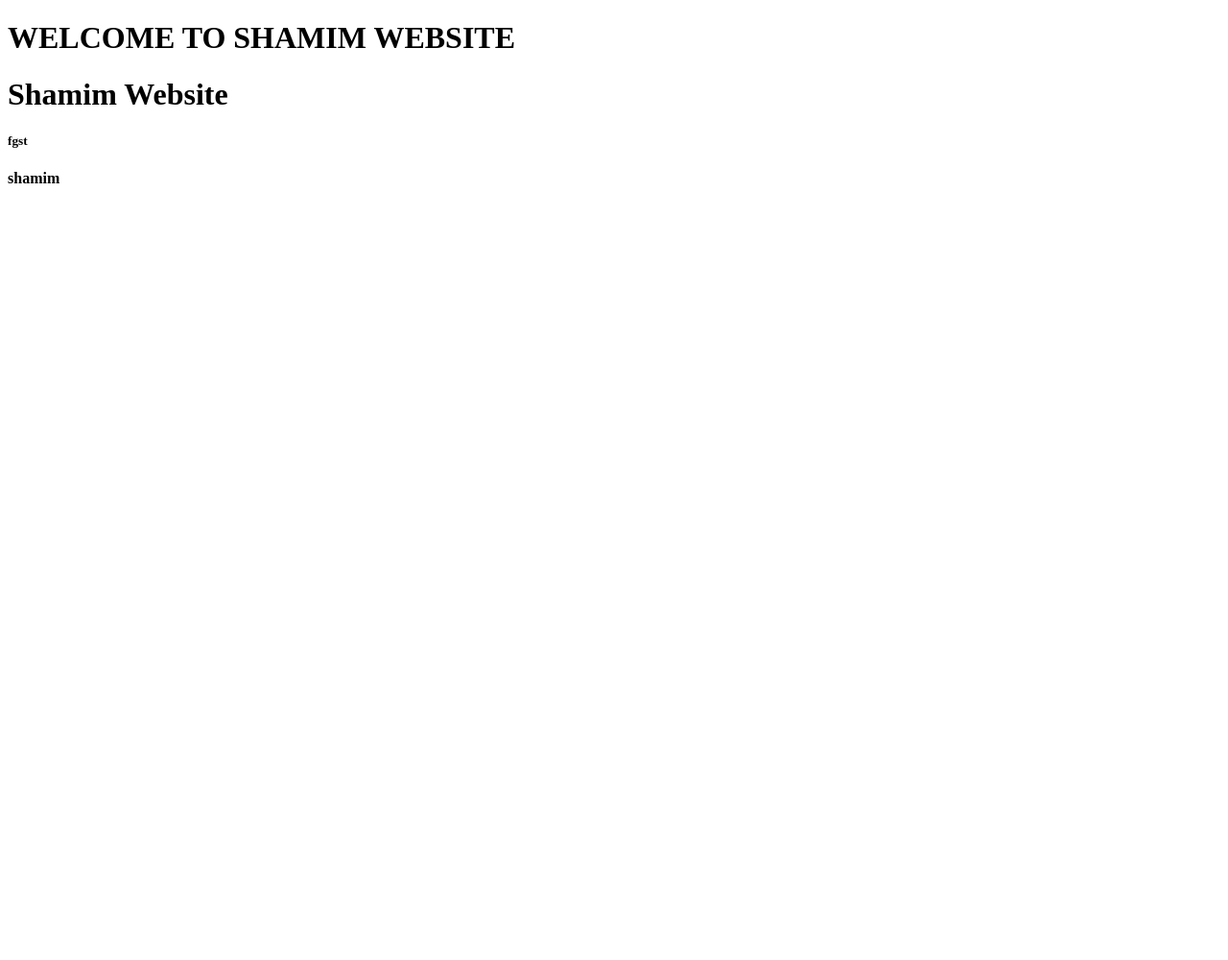
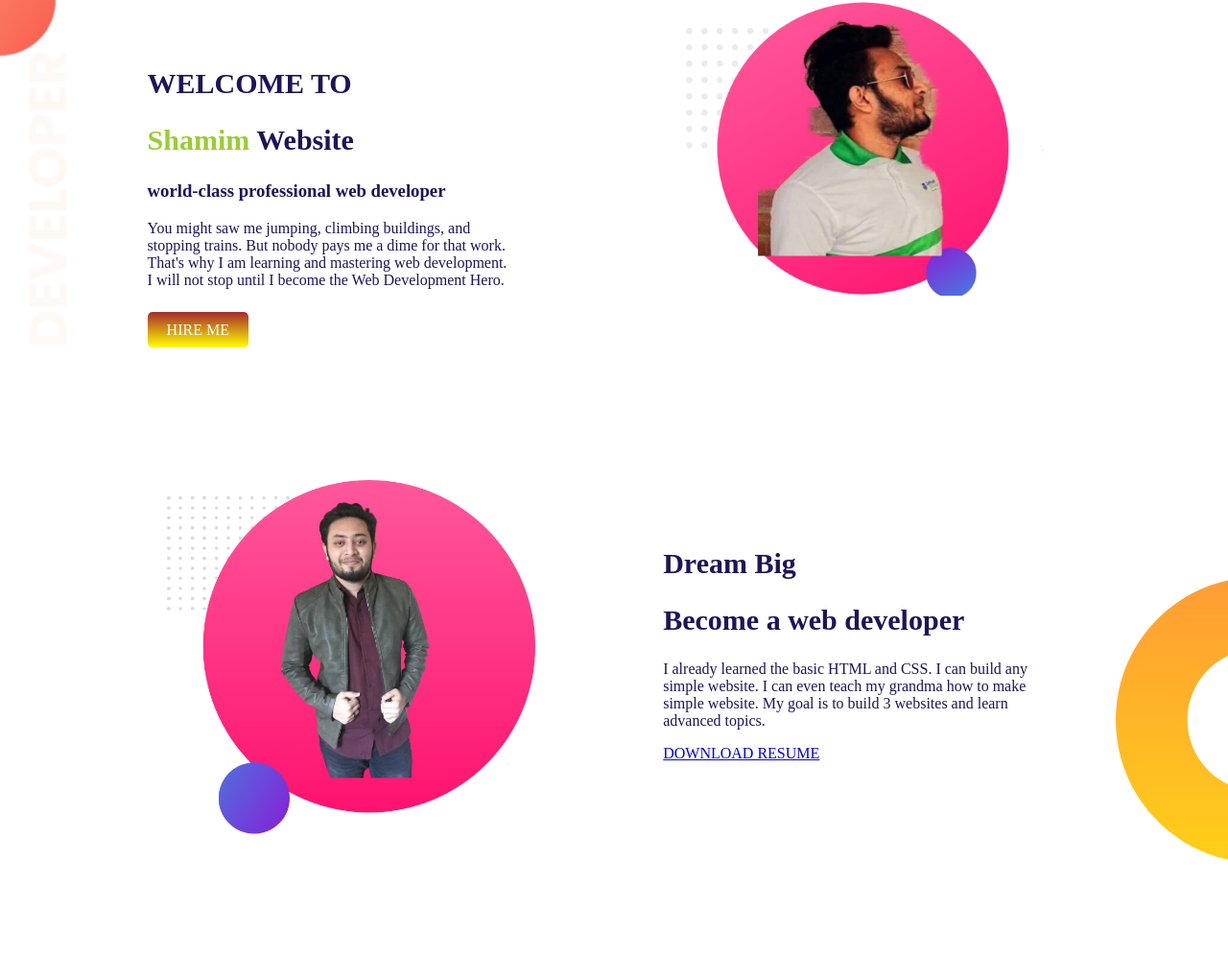
Before and after one commit to Shamim-swe/web-protfolio2, a plain HTML site: page index.html in a window 1280 px wide. Shown: the whole page at 96% size. Before the commit the page ends 800 px from the top, so only its background shows below. Drawn offline with Linux system fonts and the light colour scheme.

Commit message:
first commit

```diff
--- a/index.html
+++ b/index.html
@@ -5,15 +5,37 @@
     <meta http-equiv="X-UA-Compatible" content="IE=edge">
     <meta name="viewport" content="width=device-width, initial-scale=1.0">
     <title>first web site</title>
-    <link rel="stylesheet" href=style.css>
+
     <link rel="preconnect" href="https://fonts.googleapis.com">
+    <link rel="stylesheet" href="style.css">
 
 
 </head>
 <body>
-    <h1>WELCOME TO SHAMIM WEBSITE</h1>
-    <h1>Shamim Website</h1>
-    <h5>fgst</h5>
-    <h4>shamim</h4>
+  <section class="first-sec">
+   <div class="first">
+    <h1>WELCOME TO </h1>
+    <h2><span class="spa">Shamim</span> Website</h2>
+   <h3>world-class professional web developer</h3>
+   <p>You might saw me jumping, climbing buildings, and stopping trains. But nobody pays me a dime for that work. That's why I am learning and mastering web development. I will not stop until I become the Web Development Hero.</p><br>
+   <a class="button" target="_blank" href="https://shamim-swe.github.io/web-protfolio/">HIRE ME</a>
+   </div>
+   <div class="first">
+       <img src="images/image 9.png">
+
+   </div>
+  </section>
+  <section class="second">
+    <div class="first">
+      <img src="images/my-bg2.png">
+    </div>
+    <div class="first">
+      <h1>Dream Big</h1>
+      <h2>Become a web developer</h2>
+      <p>I already learned the basic HTML and CSS. I can build any simple website. I can even teach my grandma how to make simple website. My goal is to build 3 websites and learn advanced topics.</p>
+      <a target="_blank" href="https://shamim-swe.github.io/web-protfolio/">DOWNLOAD RESUME</a>
+    </div>
+
+  </section>
 </body>
 </html>
--- a/style.css
+++ b/style.css
@@ -0,0 +1,69 @@
+body{
+  margin:0%;
+}
+h1{
+  font-size: 30px;
+  margin-top: 70px;
+}
+h2{
+  font-size: 30px;
+}
+
+.spa{
+    color:yellowgreen;
+}
+
+.first{
+  width:30%;
+  float:left;
+  color:rgb(32, 19, 90);
+  margin-left:10%;
+  padding-left:2%;
+;
+}
+.first img{
+  width:100%;
+
+}
+.first-sec{
+  background-image:url("images/top-banner.png");
+  background-repeat: no-repeat;
+
+
+
+}
+section{
+
+  height:500px;
+}
+.button{
+
+  background-image:linear-gradient(brown, yellow);
+  text-decoration:none;
+  padding:10px 20px;
+  border-radius: 5px;
+  color:white;
+}
+.first img{
+  width:100%;
+  padding-left:20px;
+
+}
+
+.second-button{
+  background-image:linear-gradient(yellow, brown);
+  border-radius:4px;
+  padding:10px 20px;
+  text-decoration:none;
+}
+.second{
+  background-image:url(images/dream-bg.png);
+  background-repeat: no-repeat;
+  background-position: right;
+}
+.second-sec{
+  width:30%;
+  float:left;
+  margin-right:5px;
+  padding:2px;
+}
```
Also changed, not shown: images/IMG_0391-removebg-preview.png (added), images/IMG_3427-removebg-preview.png (added), images/IMG_3644-removebg-preview-removebg-preview.png (added), images/image 9.png (added), images/my-bg2.png (added).
